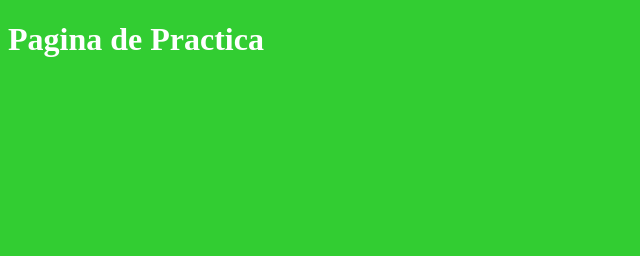
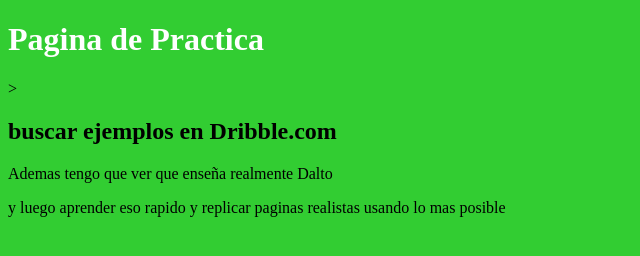
Before and after one commit to Stickman-X/practicando_marzo_19, a plain HTML site: page index.html in a window 1280 px wide. Shown: the whole page, without its empty margins (0-640 px from the left). Drawn offline with Linux system fonts and the light colour scheme.

Commit message:
Se agrega el proyecto

```diff
--- a/index.html
+++ b/index.html
@@ -8,7 +8,12 @@
 </head>
 
 <body>
-<h1> Pagina de Practica</h1>
+<h1> Pagina de Practica</h1> <!-- esto es el titulo -->>
+
+<h2> buscar ejemplos en Dribble.com</h2>
+
+<p> Ademas tengo que ver que enseña realmente Dalto</p>
+<p> y luego aprender eso rapido y replicar paginas realistas usando lo mas posible </p>
 
 
 
```
